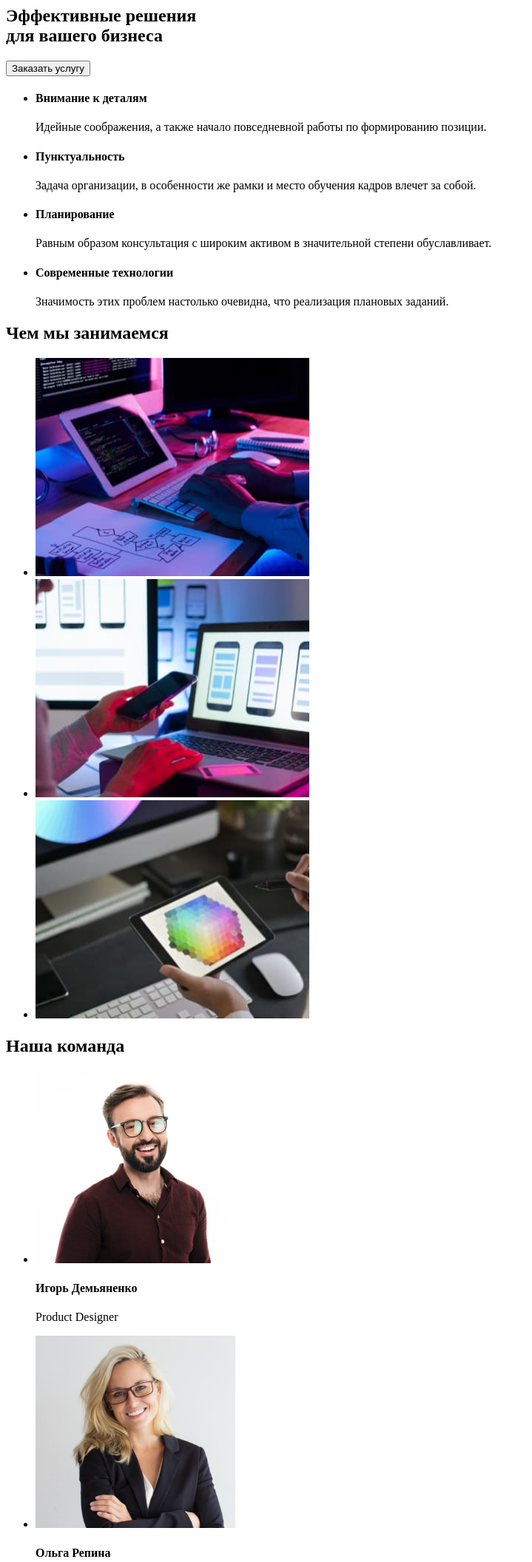
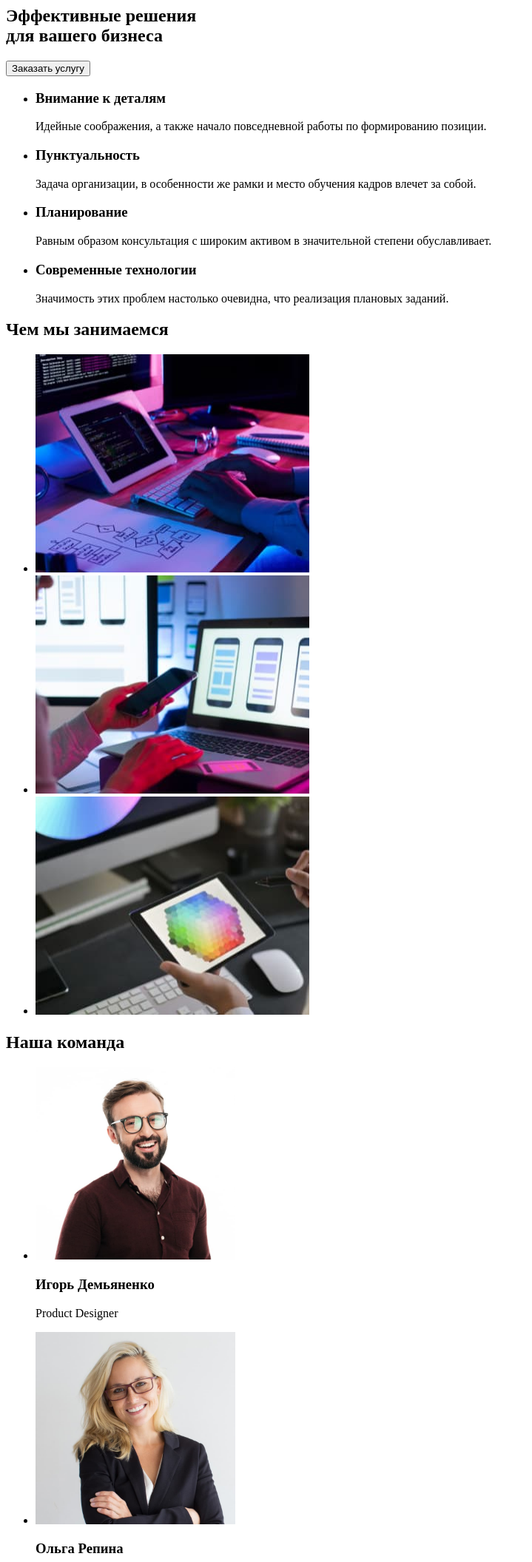
Before and after one commit to Kon-and/goit-markup-hw-01, a plain HTML site: page index.html in a window 1280 px wide. Shown: the part 160-2272 px from the top of the page at 74% size, without its empty margins (0-719 px from the left). Drawn offline with Linux system fonts and the light colour scheme.

Commit message:
Update index.html

```diff
--- a/index.html
+++ b/index.html
@@ -29,19 +29,19 @@
         <section>
             <ul>
                 <li>
-                    <h4>Внимание к деталям</h4>
+                    <h3>Внимание к деталям</h3>
                     <p>Идейные соображения, а также начало повседневной работы по формированию позиции.</p>
                 </li>
                 <li>
-                    <h4>Пунктуальность</h4>
+                    <h3>Пунктуальность</h3>
                     <p>Задача организации, в особенности же рамки и место обучения кадров влечет за собой.</p>
                 </li>
                 <li>
-                    <h4>Планирование</h4>
+                    <h3>Планирование</h3>
                     <p>Равным образом консультация с широким активом в значительной степени обуславливает.</p>
                 </li>
                 <li>
-                    <h4>Современные технологии</h4>
+                    <h3>Современные технологии</h3>
                     <p>Значимость этих проблем настолько очевидна, что реализация плановых заданий.</p>
                 </li>
             </ul>
@@ -78,7 +78,7 @@
                     alt="Игорь Демьяненко"
                     width="270"
                     height="260">
-                    <h4>Игорь Демьяненко</h4>
+                    <h3>Игорь Демьяненко</h3>
                     <p lang="en">Product Designer</p>
                 </li>
                 <li>
@@ -87,7 +87,7 @@
                     alt="Ольга Репина"
                     width="270"
                     height="260">
-                    <h4>Ольга Репина</h4>
+                    <h3>Ольга Репина</h3>
                     <p lang="en">Frontend Developer</p>
                 </li>
                 <li>
@@ -96,7 +96,7 @@
                     alt="Николай Тарасов"
                     width="270"
                     height="260">
-                    <h4>Николай Тарасов</h4>
+                    <h3>Николай Тарасов</h3>
                     <p lang="en">Marketing</p>
                 </li>
                 <li>
@@ -105,7 +105,7 @@
                     alt="Михаил Ермаков"
                     width="270"
                     height="260">
-                    <h4>Михаил Ермаков</h4>
+                    <h3>Михаил Ермаков</h3>
                     <p lang="en">UI Designer</p>
                 </li>
             </ul>
```
